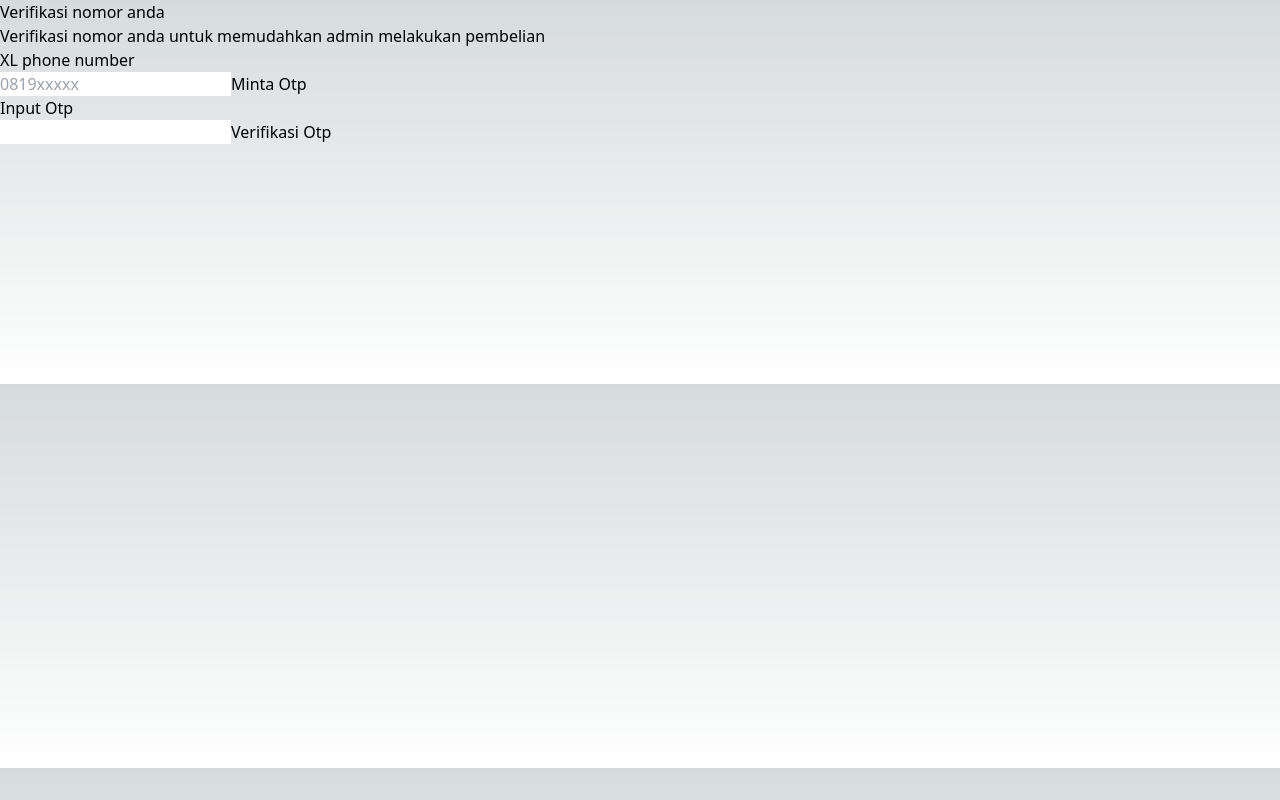
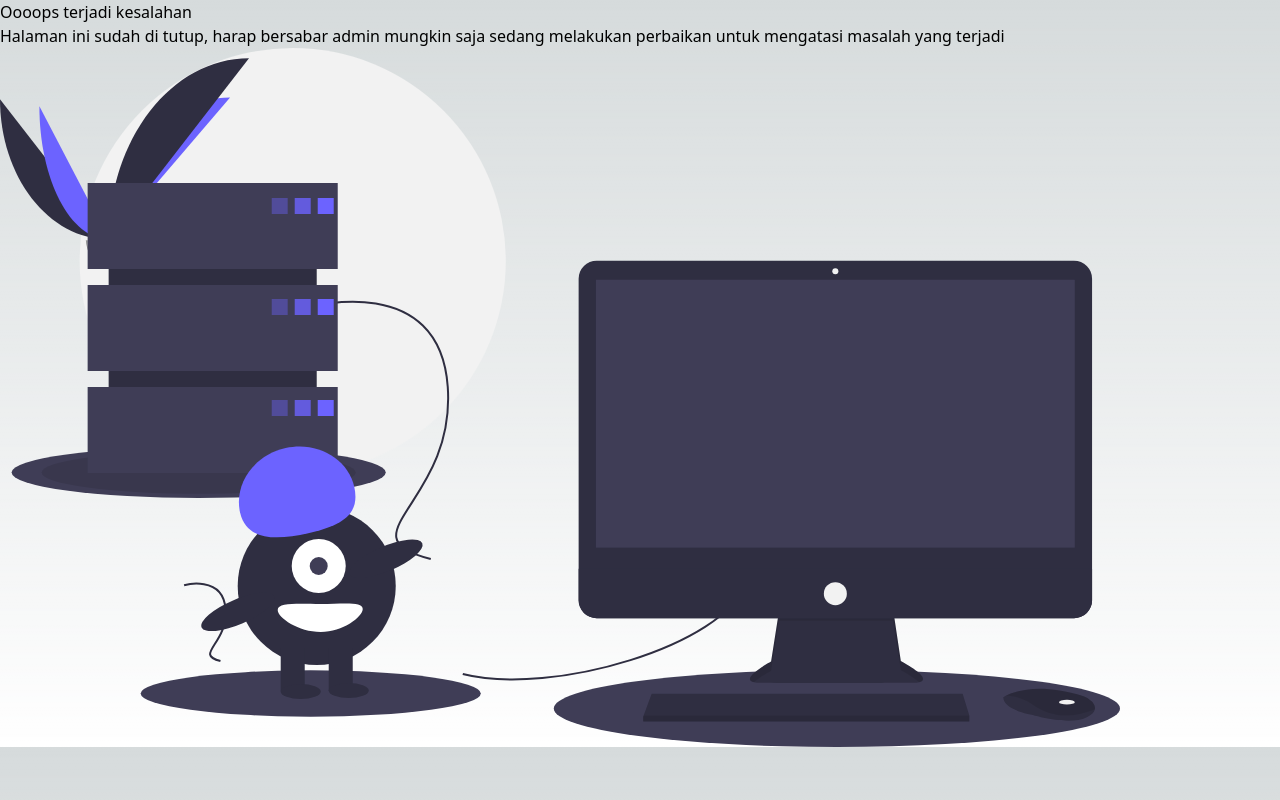
Before and after one commit to perawita/verifikasi-tembak-kuota-TYz, a Next.js app: page / in a window 1280 px wide. Built offline with nearby package versions, Linux system fonts and the light colour scheme.

Commit message:
add new pages

```diff
--- a/pages/index.js
+++ b/pages/index.js
@@ -5,7 +5,9 @@ import Content from '@/pages/tamplates/contents/';
 const inter = Inter({ subsets: ["latin"] });
 
 export default function Home() {
-  return (
+  const aktifkan = false;
+
+  return aktifkan ? (
     <div className="isolate bg-white px-6 py-24 sm:py-32 lg:px-8">
       <div
         aria-hidden="true"
@@ -37,5 +39,40 @@ export default function Home() {
       <br></br>
       <br></br>
     </div>
-  );
+  )
+
+    :
+
+    (
+      <>
+
+        <div className="flex flex-col items-center justify-center py-20 min-h-screen bg-white dark:bg-black">
+            <div className="w-full max-w-7xl px-4 mx-auto md:h-auto lg:flex lg:items-center">
+              <div className="relative isolate overflow-hidden px-6 py-16 shadow-2xl sm:rounded-3xl sm:px-16 md:py-24 lg:flex lg:gap-x-20 lg:px-24 lg:py-16">
+
+                <div
+                  className="flex flex-col items-center"
+                >
+                  <h2 className="text-center text-xl md:text-4xl font-bold text-black dark:text-white">
+                    Oooops terjadi kesalahan
+                  </h2>
+                  <p className="text-center text-base md:text-lg font-normal text-neutral-700 dark:text-neutral-200 max-w-md mt-2 mx-auto">
+                    Halaman ini sudah di tutup, harap bersabar admin mungkin saja sedang melakukan perbaikan untuk mengatasi masalah yang terjadi
+                  </p>
+                </div>
+
+                <div className="relative mt-16 lg:mt-8 lg:flex-shrink-0 lg:w-1/2 lg:h-auto">
+                  <img
+                    alt="App screenshot"
+                    src="./undraw_server_down_s-4-lk.svg"
+                    className="w-50 h-50 object-contain sm:rounded-md"
+                  />
+                </div>
+              </div>
+            </div>
+        </div >
+      </>
+    )
+
+    ;
 }
```
Also changed, not shown: public/undraw_server_down_s-4-lk.svg (added).
